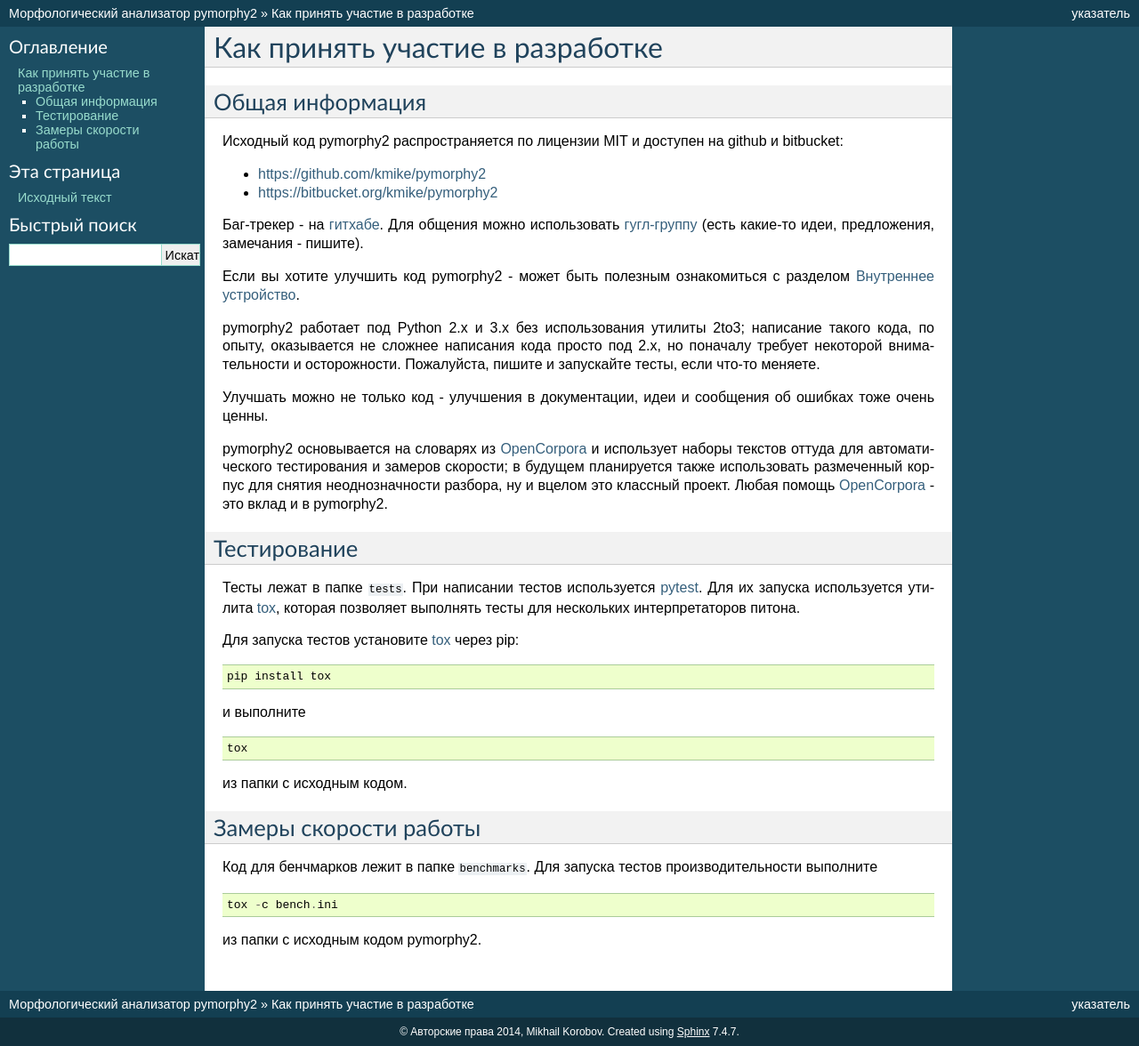
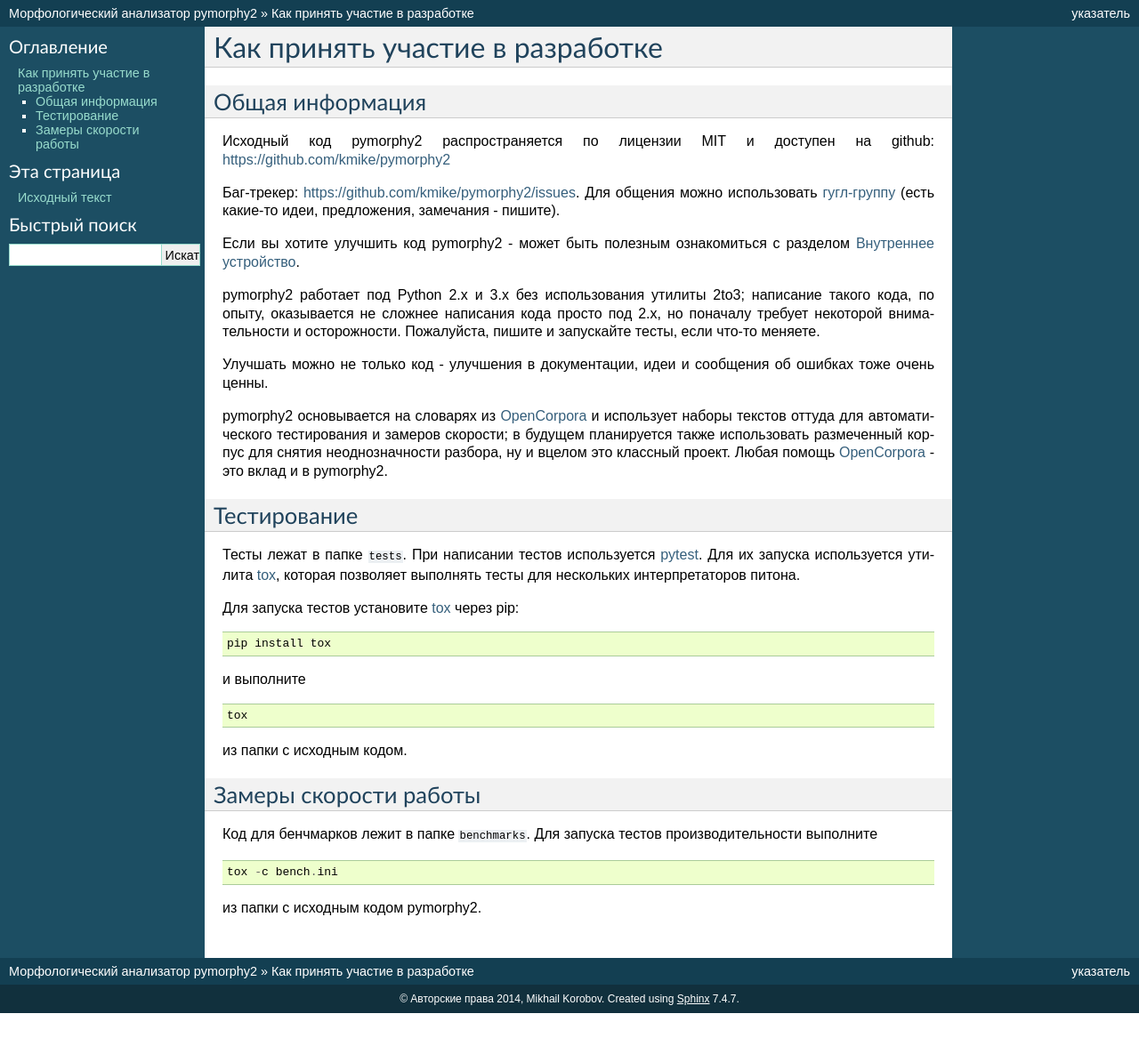
Before and after one commit to pymorphy2/pymorphy2, a Sphinx documentation site: the page built from docs/user/contributing.rst, in a window 1280 px wide. Shown: the whole page at 89% size. Built offline with Sphinx 7.4.7, drawn with Linux system fonts in a browser that asks for light colours; pages that are not in the unit, such as notebooks, are missing from menus; after the commit the page ends 1139 px from its top, so only the background shows below that.

Commit message:
drop bitbucket repo
I love Mercurial, but supporting both repos via hg-git
became too hard. Sorry!

```diff
--- a/docs/user/contributing.rst
+++ b/docs/user/contributing.rst
@@ -5,14 +5,12 @@
 Общая информация
 ================
 
-Исходный код pymorphy2 распространяется по лицензии MIT и доступен на github
-и bitbucket:
+Исходный код pymorphy2 распространяется по лицензии MIT и доступен на github:
+https://github.com/kmike/pymorphy2
 
-* https://github.com/kmike/pymorphy2
-* https://bitbucket.org/kmike/pymorphy2
-
-Баг-трекер - на `гитхабе`_. Для общения можно использовать `гугл-группу`_
-(есть какие-то идеи, предложения, замечания - пишите).
+Баг-трекер: https://github.com/kmike/pymorphy2/issues.
+Для общения можно использовать `гугл-группу`_ (есть какие-то идеи,
+предложения, замечания - пишите).
 
 Если вы хотите улучшить код pymorphy2 - может быть
 полезным ознакомиться с разделом :ref:`internals`.
@@ -34,7 +32,6 @@
 
 .. _OpenCorpora: http://opencorpora.org
 .. _баг-трекер: https://github.com/kmike/pymorphy2/issues
-.. _гитхабе: https://github.com/kmike/pymorphy2/issues
 .. _гугл-группу: https://groups.google.com/forum/?fromgroups#!forum/pymorphy
 
 .. _testing:
```
Also changed, not shown: docs/index.rst (+3 -4 lines).
